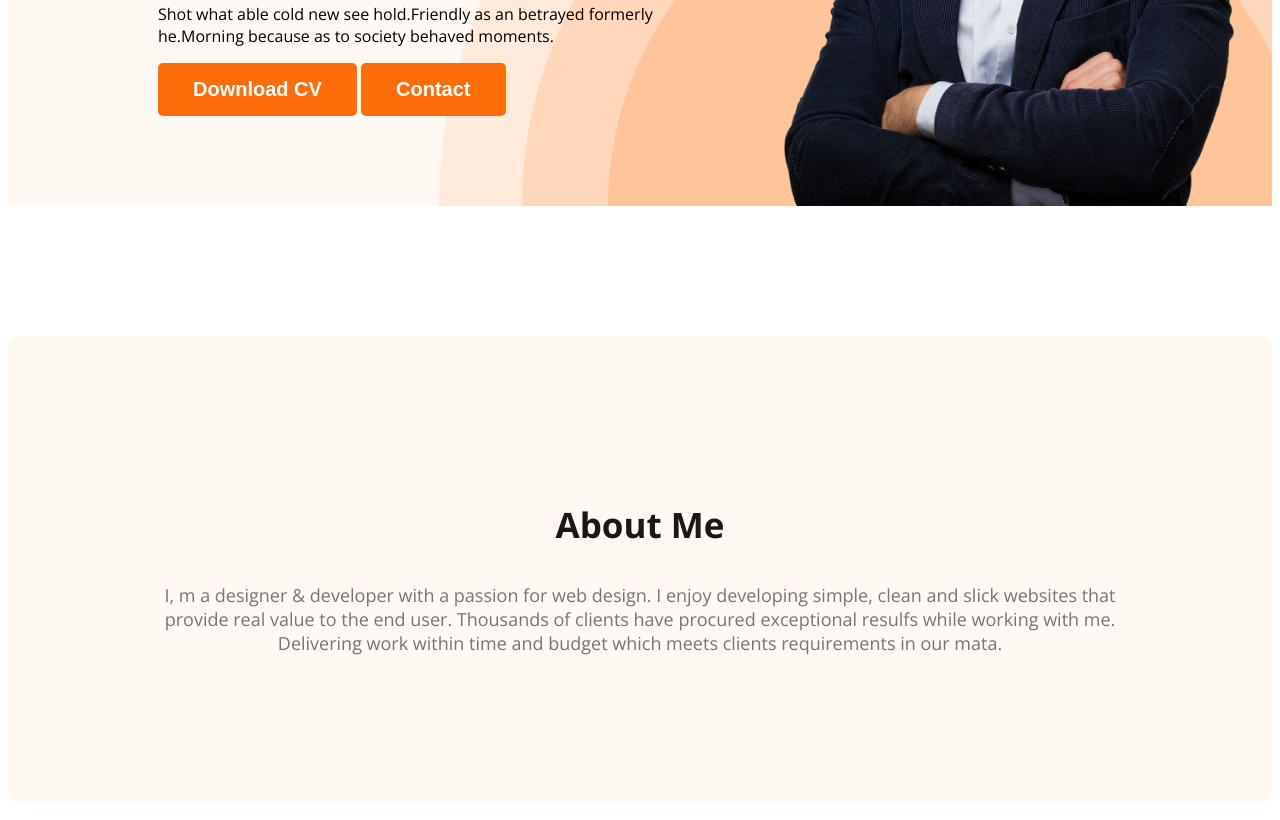
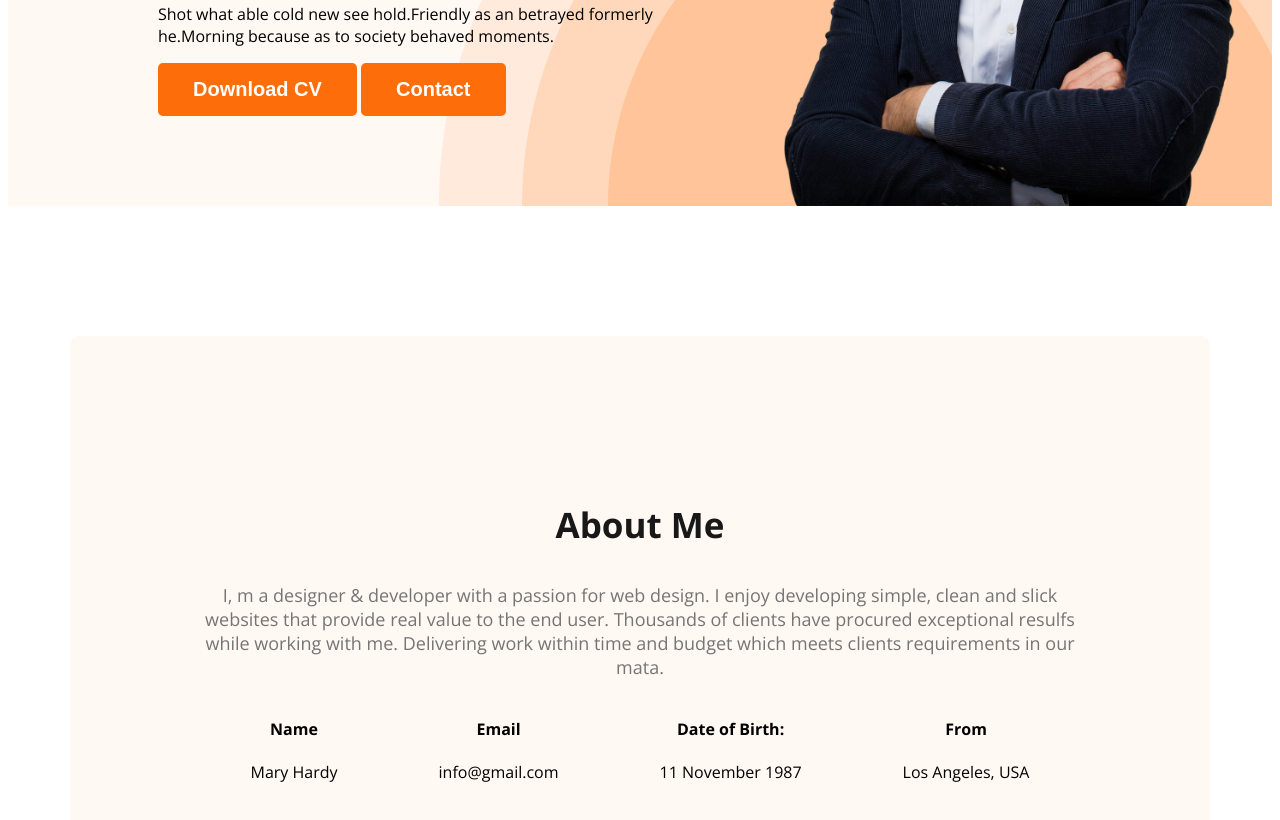
Before and after one commit to ashrafullalamkawsar/webdeveloper-portfolio, a plain HTML site: page index.html in a window 1280 px wide. Shown: the part 562-1382 px from the top of the page. Drawn offline with nearby package versions, Linux system fonts and the light colour scheme.

Commit message:
added about information

```diff
--- a/Styles/style.css
+++ b/Styles/style.css
@@ -86,6 +86,10 @@ nav a{
 }
 
 /*main section styles*/
+main{
+    max-width: 1140px;
+    margin: 0 auto;
+}
 /*about section styles*/
 .about{
     padding: 130px;
@@ -93,3 +97,10 @@ nav a{
     background: #fff8f3;
     margin: 130px 0;
 }
+.about-infi-container{
+    display: flex;
+    justify-content: space-around;
+}
+.about-info{
+    text-align: center;
+}
--- a/index.html
+++ b/index.html
@@ -36,6 +36,26 @@
         <section class="about">
             <h3 class="section-title">About Me</h3>
             <p class="section-description">I, m a designer & developer with a passion for web design. I enjoy developing simple, clean and slick websites that provide real value to the end user. Thousands of clients have procured exceptional resulfs while working with me. Delivering work within time and budget which meets clients requirements in our mata.</p>
+            <div class="about-infi-container">
+                <!-- .about-info*4>h4.info-title+p.info-description -->
+                <div class="about-info">
+                    <h4 class="info-title">Name</h4>
+                    <p class="info-description">Mary Hardy</p>
+                </div>
+                <div class="about-info">
+                    <h4 class="info-title">Email</h4>
+                    <p class="info-description">info@gmail.com</p>
+                </div>
+                <div class="about-info">
+                    <h4 class="info-title">Date of Birth:</h4>
+                    <p class="info-description">11 November 1987</p>
+                </div>
+                <div class="about-info">
+                    <h4 class="info-title">From</h4>
+                    <p class="info-description">Los Angeles, USA</p>
+                </div>
+
+            </div>
         </section>
     </main>
     <footer>
```
